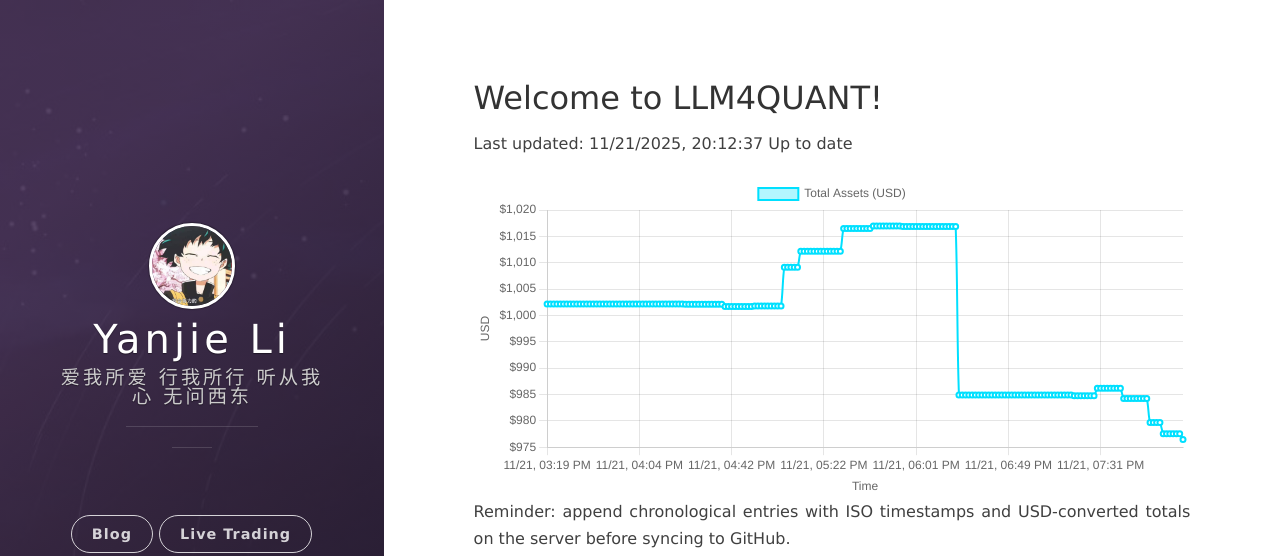
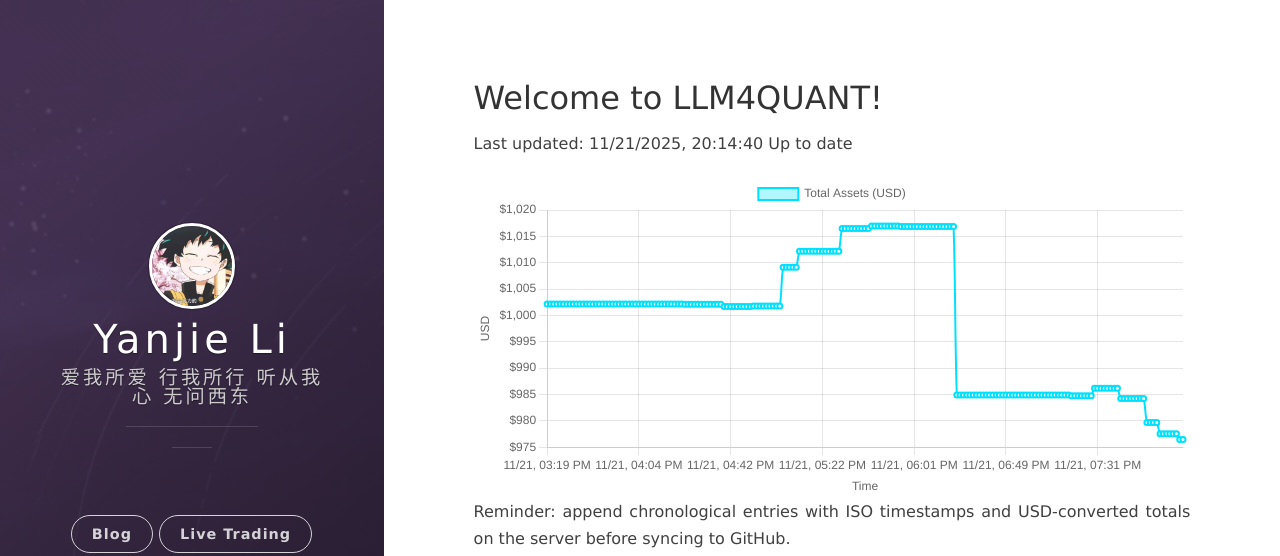
Before and after one commit to leeyegy/leeyegy.github.io, a Jekyll site: the page built from live-trading.html, in a window 1280 px wide. Shown: the top 556 px of the page. Built offline with Jekyll 4.4.1, drawn with Linux system fonts in a browser that asks for light colours; nearby versions of some CDN libraries.

Commit message:
AccountMonitor: update balance history 2025-11-22T04:14:40+08:00

```diff
--- a/assets/data/binance/balance-history.json
+++ b/assets/data/binance/balance-history.json
@@ -1,5 +1,5 @@
 {
-  "generatedAt": "2025-11-22T04:12:37+08:00",
+  "generatedAt": "2025-11-22T04:14:40+08:00",
   "asset": "total_usd_value",
   "history": [
     {
@@ -777,6 +777,10 @@
     {
       "timestamp": "2025-11-22T04:12:37+08:00",
       "totalUsd": 976.46620133
+    },
+    {
+      "timestamp": "2025-11-22T04:14:40+08:00",
+      "totalUsd": 976.46620133
     }
   ]
 }
```
